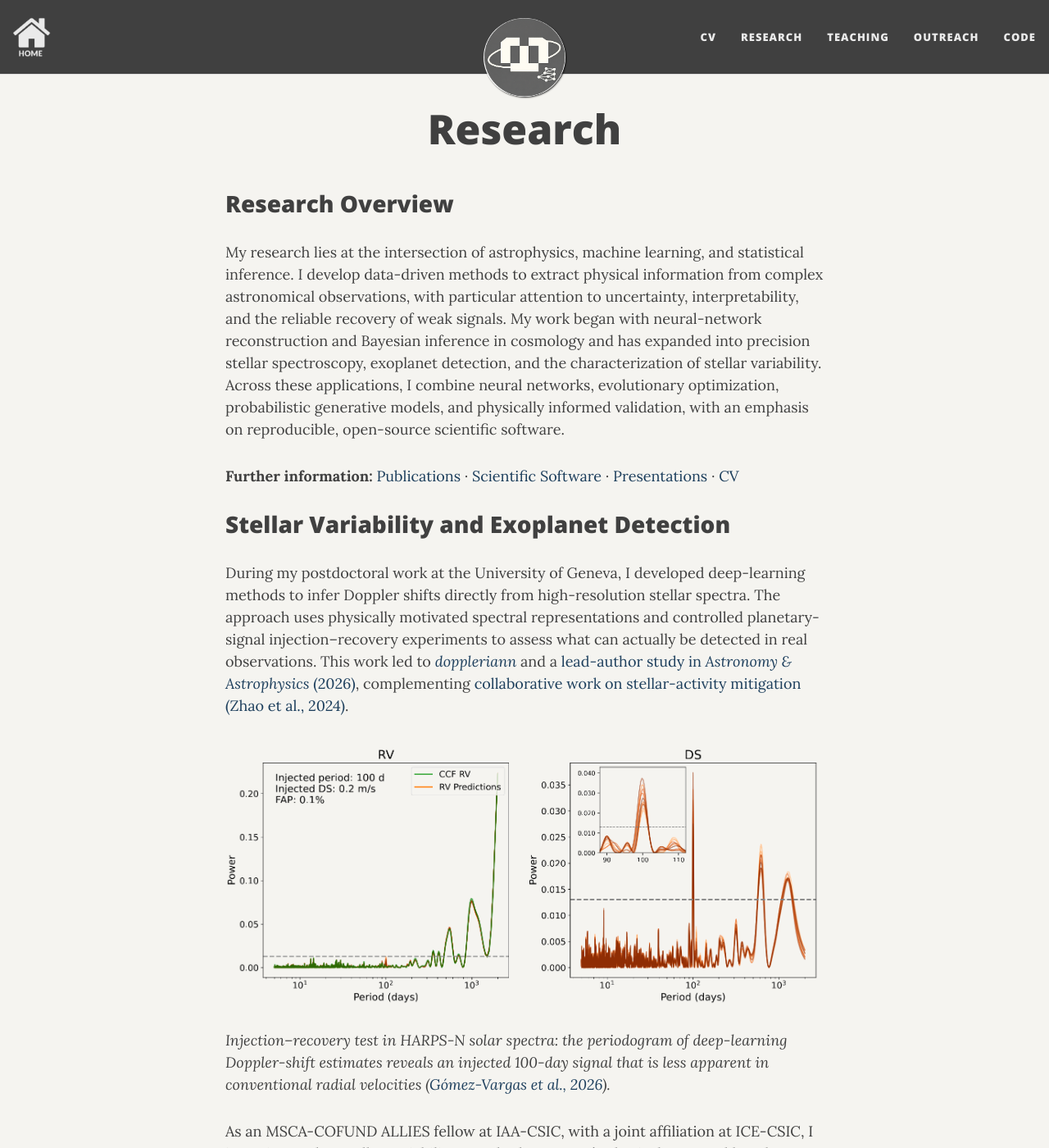
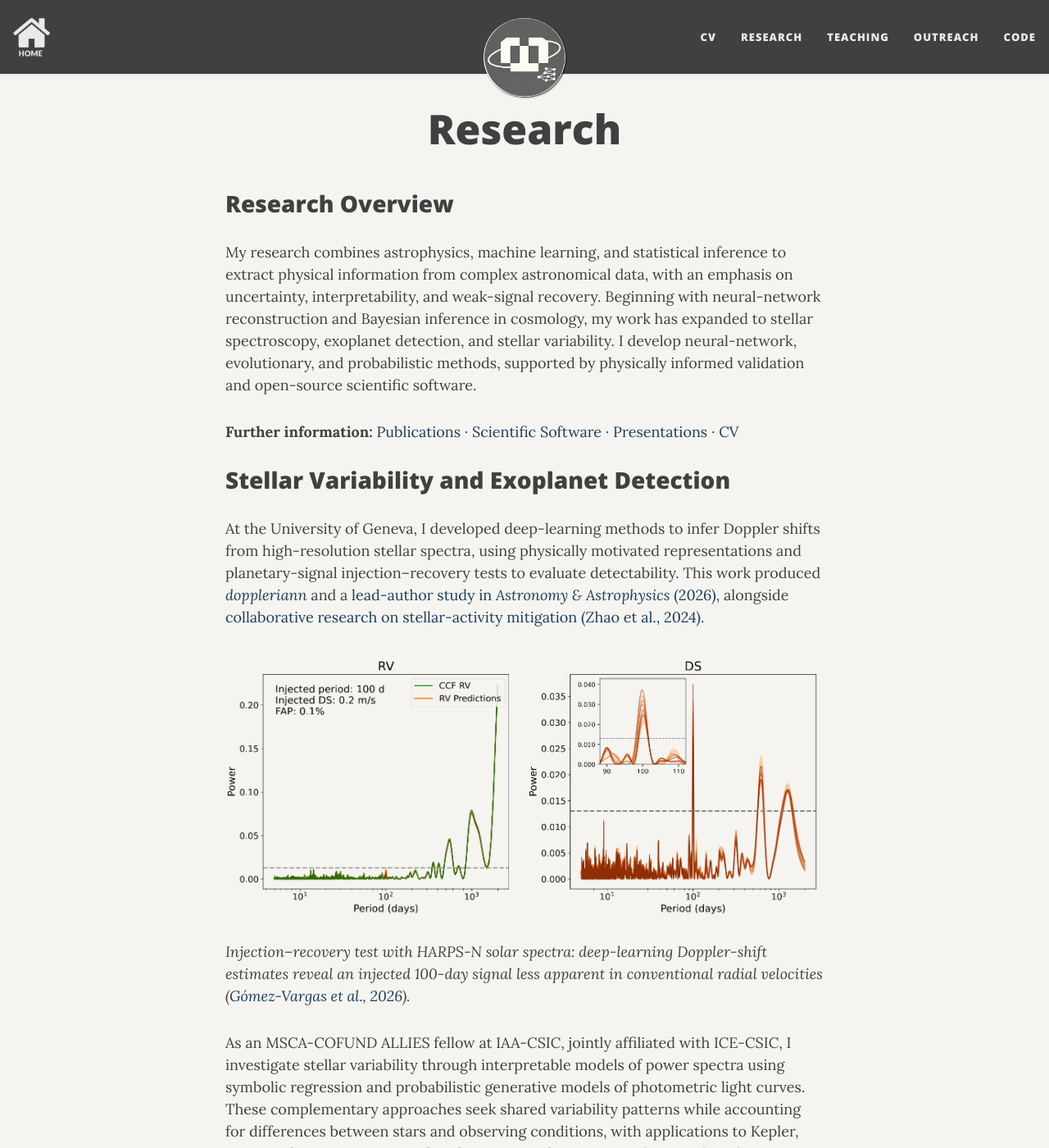
Before and after one commit to igomezv/igomezv.github.io, a Jekyll site: the page built from research.md, in a window 1280 px wide and 1400 px high. Shown: the whole window at 82% size. Built offline with Jekyll 4.4.1, drawn with Linux system fonts in a browser that asks for light colours; nearby versions of some CDN libraries; comment, search, counter and statistics services are not loaded; some of the changed text lies outside the part shown.

Commit message:
reducing text

```diff
--- a/research.md
+++ b/research.md
@@ -5,43 +5,43 @@
 
 ## Research Overview
 
-My research lies at the intersection of astrophysics, machine learning, and statistical inference. I develop data-driven methods to extract physical information from complex astronomical observations, with particular attention to uncertainty, interpretability, and the reliable recovery of weak signals. My work began with neural-network reconstruction and Bayesian inference in cosmology and has expanded into precision stellar spectroscopy, exoplanet detection, and the characterization of stellar variability. Across these applications, I combine neural networks, evolutionary optimization, probabilistic generative models, and physically informed validation, with an emphasis on reproducible, open-source scientific software.
+My research combines astrophysics, machine learning, and statistical inference to extract physical information from complex astronomical data, with an emphasis on uncertainty, interpretability, and weak-signal recovery. Beginning with neural-network reconstruction and Bayesian inference in cosmology, my work has expanded to stellar spectroscopy, exoplanet detection, and stellar variability. I develop neural-network, evolutionary, and probabilistic methods, supported by physically informed validation and open-source scientific software.
 
 **Further information:** [Publications](/full_papers/) · [Scientific Software](/code/) · [Presentations](/full_presentations/) · [CV](/cv/)
 
 ## Stellar Variability and Exoplanet Detection
 
-During my postdoctoral work at the University of Geneva, I developed deep-learning methods to infer Doppler shifts directly from high-resolution stellar spectra. The approach uses physically motivated spectral representations and controlled planetary-signal injection–recovery experiments to assess what can actually be detected in real observations. This work led to [*doppleriann*](/code/#doppleriann) and a [lead-author study in *Astronomy & Astrophysics* (2026)](https://doi.org/10.1051/0004-6361/202659375), complementing [collaborative work on stellar-activity mitigation (Zhao et al., 2024)](https://doi.org/10.1051/0004-6361/202450022).
+At the University of Geneva, I developed deep-learning methods to infer Doppler shifts from high-resolution stellar spectra, using physically motivated representations and planetary-signal injection–recovery tests to evaluate detectability. This work produced [*doppleriann*](/code/#doppleriann) and a [lead-author study in *Astronomy & Astrophysics* (2026)](https://doi.org/10.1051/0004-6361/202659375), alongside [collaborative research on stellar-activity mitigation (Zhao et al., 2024)](https://doi.org/10.1051/0004-6361/202450022).
 
 ![Periodograms comparing conventional radial velocities with deep-learning Doppler-shift estimates for an injected planetary signal](/assets/img/doppleriann_periodogram.png){: .mx-auto.d-block :}
 
-*Injection–recovery test in HARPS-N solar spectra: the periodogram of deep-learning Doppler-shift estimates reveals an injected 100-day signal that is less apparent in conventional radial velocities ([Gómez-Vargas et al., 2026](https://doi.org/10.1051/0004-6361/202659375)).*
+*Injection–recovery test with HARPS-N solar spectra: deep-learning Doppler-shift estimates reveal an injected 100-day signal less apparent in conventional radial velocities ([Gómez-Vargas et al., 2026](https://doi.org/10.1051/0004-6361/202659375)).*
 
-As an MSCA-COFUND ALLIES fellow at IAA-CSIC, with a joint affiliation at ICE-CSIC, I investigate what stellar variability reveals about a star's physical state and how best to describe it. I use symbolic regression to develop interpretable models of stellar power spectra in the frequency domain, alongside probabilistic generative models of heterogeneous light curves in the time domain. These approaches aim to identify shared patterns while retaining differences between stars and observing conditions, with applications to Kepler, TESS, and the forthcoming PLATO mission. I [presented preliminary work on residual structure in stellar backgrounds at TASC10/KASC17 (2026)](https://doi.org/10.5281/zenodo.21281645); a manuscript is in preparation for submission in November 2026.
+As an MSCA-COFUND ALLIES fellow at IAA-CSIC, jointly affiliated with ICE-CSIC, I investigate stellar variability through interpretable models of power spectra using symbolic regression and probabilistic generative models of photometric light curves. These complementary approaches seek shared variability patterns while accounting for differences between stars and observing conditions, with applications to Kepler, TESS, and PLATO. I [presented preliminary results at TASC10/KASC17 (2026)](https://doi.org/10.5281/zenodo.21281645); a manuscript is in preparation for submission in November 2026.
 
 ![Observed stellar power spectrum compared with a fitted baseline and symbolic-regression, neural-network, and Gaussian-process residual reconstructions](/assets/img/stellar-psd-sr-comparison.png){: .mx-auto.d-block :}
 
-*Stellar power-spectrum reconstruction using symbolic regression (SR), with neural-network (NN) and Gaussian-process (GP) residual models for comparison. The lower panel shows the residuals in log power. Figure from my [TASC10/KASC17 poster (2026)](https://doi.org/10.5281/zenodo.21281645).*
+*Stellar power-spectrum reconstruction using symbolic regression (SR), compared with neural-network (NN) and Gaussian-process (GP) residual models. The lower panel shows residuals in log power ([TASC10/KASC17 poster, 2026](https://doi.org/10.5281/zenodo.21281645)).*
 
-This work extends my earlier experience with uncertainty-aware inference and generative models into stellar astrophysics. A longer-term goal is to relate photometric variability to spectroscopic activity indicators, improving both stellar characterization and exoplanet searches. I also contribute deep-learning and generative-modelling expertise to the [SpeckleNet collaboration on high-contrast exoplanet imaging](https://meetingorganizer.copernicus.org/EPSC-DPS2025/EPSC-DPS2025-2087.html). Together, these activities connect stellar characterization with the validation of weak planetary signals across complementary observing techniques.
+My longer-term goal is to connect photometric variability with spectroscopic activity indicators to improve stellar characterization and exoplanet searches. I also contribute deep-learning and generative-modelling methods to the [SpeckleNet collaboration on high-contrast exoplanet imaging](https://meetingorganizer.copernicus.org/EPSC-DPS2025/EPSC-DPS2025-2087.html), extending this work across complementary observing techniques.
 
 ## Astrophysical Statistical Inference
 
-Another strand of my research develops flexible and computationally efficient methods for reconstructing observables and inferring physical parameters from astronomical data. Much of this work began in cosmology during my PhD at IPN and my first postdoctoral appointment at UNAM in Mexico. The underlying questions—how to use small datasets, quantify uncertainty, and accelerate expensive inference—also guide my analysis of stellar observations.
+I develop data-driven methods for reconstructing astrophysical observables and efficiently inferring physical parameters. Much of this work originated in cosmology during my PhD at IPN and postdoctoral research at UNAM, addressing challenges in limited datasets, uncertainty quantification, and computationally expensive inference.
 
-I developed neural-network reconstructions of the Hubble parameter, growth rate, and supernova distance modulus, including uncertainty estimates from Monte Carlo dropout ([Gómez-Vargas et al., 2023, *EPJC*](https://doi.org/10.1140/epjc/s10052-023-11435-9)). I then created [*nnogada*](/code/#nnogada), which uses genetic algorithms to optimize neural-network architectures ([Gómez-Vargas et al., 2023, *PRD*](https://doi.org/10.1103/PhysRevD.107.043509)). These methods informed co-led studies of dark-energy reconstruction with [simulated Rubin Observatory supernova data (Mitra et al., 2024)](https://www.sciencedirect.com/science/article/pii/S2212686424002887) and [galaxy rotation curves (Garcia-Arroyo et al., 2026)](https://www.sciencedirect.com/science/article/pii/S2212686426000294). The implementations are collected under [ANN Reconstructions](/code/#ann-reconstructions).
+I developed neural-network reconstructions of the Hubble parameter, growth rate, and supernova distance modulus, with uncertainties estimated using Monte Carlo dropout ([Gómez-Vargas et al., 2023, *EPJC*](https://doi.org/10.1140/epjc/s10052-023-11435-9)). I then developed [*nnogada*](/code/#nnogada), using genetic algorithms to optimize neural-network architectures ([Gómez-Vargas et al., 2023, *PRD*](https://doi.org/10.1103/PhysRevD.107.043509)). Related co-led studies addressed dark-energy reconstruction with [simulated Rubin Observatory supernova data (Mitra et al., 2024)](https://www.sciencedirect.com/science/article/pii/S2212686424002887) and [galaxy rotation curves (Garcia-Arroyo et al., 2026)](https://www.sciencedirect.com/science/article/pii/S2212686426000294). Associated codes are available under [ANN Reconstructions](/code/#ann-reconstructions).
 
 ![Neural networks optimized with genetic algorithms for cosmological modelling](/assets/img/nnogada.png){: .mx-auto.d-block :}
 
-*Architecture optimization with genetic algorithms provides a systematic way to select neural networks for precision reconstruction and inference ([Gómez-Vargas et al., 2023](https://doi.org/10.1103/PhysRevD.107.043509)).*
+*Genetic-algorithm optimization of neural-network architectures for cosmological reconstruction and inference ([Gómez-Vargas et al., 2023](https://doi.org/10.1103/PhysRevD.107.043509)).*
 
 <div style="display:flex; justify-content:center; gap:15px; flex-wrap:wrap;">
   <img src="/assets/img/rec1.png" alt="Neural-network reconstruction of cosmological distance observations with uncertainty estimates" style="width:48%; min-width:280px; height:auto; object-fit:contain;" />
   <img src="/assets/img/rec2.png" alt="Supernova distance-modulus reconstruction with observational data and an uncertainty band" style="width:48%; min-width:280px; height:auto; object-fit:contain;" />
 </div>
 
-*Examples of data-driven reconstructions of cosmological distance measurements and their uncertainties; see [Gómez-Vargas et al. (2023)](https://doi.org/10.1140/epjc/s10052-023-11435-9) and [Mitra et al. (2024)](https://www.sciencedirect.com/science/article/pii/S2212686424002887).*
+*Data-driven reconstructions of cosmological distance measurements and their uncertainties ([Gómez-Vargas et al., 2023](https://doi.org/10.1140/epjc/s10052-023-11435-9); [Mitra et al., 2024](https://www.sciencedirect.com/science/article/pii/S2212686424002887)).*
 
-During a [remote research visit hosted by the Kavli Institute for Cosmology, University of Cambridge (2020)](/cv/#research-visits), I worked on Bayesian inference and nested sampling. I also contributed sampling and convergence tools to [*SimpleMC*](/code/#simplemc) and explored [genetic algorithms for cosmological parameter estimation (Medel Esquivel et al., 2023)](https://www.mdpi.com/2218-1997/10/1/11). To accelerate expensive likelihood evaluations within nested sampling, I developed [*neuralike*](/code/#neuralike), combining neural-network surrogates with genetic-algorithm optimization ([Gómez-Vargas & Vázquez, 2024, *PRD*](https://doi.org/10.1103/PhysRevD.110.083518)).
+During a [remote research visit hosted by the Kavli Institute for Cosmology, University of Cambridge (2020)](/cv/#research-visits), I worked on Bayesian inference and nested sampling. I contributed sampling and convergence tools to [*SimpleMC*](/code/#simplemc) and explored [genetic algorithms for cosmological parameter estimation (Medel Esquivel et al., 2023)](https://www.mdpi.com/2218-1997/10/1/11). I later developed [*neuralike*](/code/#neuralike), which combines neural-network likelihood surrogates and genetic-algorithm optimization to accelerate nested sampling ([Gómez-Vargas & Vázquez, 2024, *PRD*](https://doi.org/10.1103/PhysRevD.110.083518)).
 
-My collaborative work includes machine-learning analyses of [dark-matter halo structure (Chacón et al., 2023)](https://doi.org/10.1103/PhysRevD.107.123515) and [generative modelling of N-body simulations (Chacón-Lavanderos et al., 2026)](https://doi.org/10.1103/b6lj-rlff). I have also contributed Bayesian analyses of cosmological models and observational constraints ([Vázquez et al., 2024](https://doi.org/10.1103/PhysRevD.109.023511); [Garcia-Salcedo et al., 2024](https://www.mdpi.com/2218-1997/10/9/353); [Tamayo et al., 2025, *Physics of the Dark Universe*](https://doi.org/10.1016/j.dark.2025.101901); [Chaudhary et al., 2026](https://doi.org/10.1140/epjc/s10052-026-15806-w)) and to discussions of nonparametric reconstruction and metaheuristic algorithms in the [CosmoVerse White Paper (2025)](https://www.sciencedirect.com/science/article/pii/S221268642500158X). Together, these projects have strengthened my experience with probabilistic methods for small and complex datasets, which I now apply to stellar observations.
+My collaborations also include machine-learning studies of [dark-matter halo structure (Chacón et al., 2023)](https://doi.org/10.1103/PhysRevD.107.123515) and [generative modelling of N-body simulations (Chacón-Lavanderos et al., 2026)](https://doi.org/10.1103/b6lj-rlff), as well as Bayesian analyses of cosmological models ([Vázquez et al., 2024](https://doi.org/10.1103/PhysRevD.109.023511); [Garcia-Salcedo et al., 2024](https://www.mdpi.com/2218-1997/10/9/353); [Tamayo et al., 2025](https://doi.org/10.1016/j.dark.2025.101901); [Chaudhary et al., 2026](https://doi.org/10.1140/epjc/s10052-026-15806-w)). I contributed to discussions of nonparametric reconstruction and metaheuristic methods in the [CosmoVerse White Paper (2025)](https://www.sciencedirect.com/science/article/pii/S221268642500158X). These methods and collaborations provide a foundation for my current stellar research.
```
